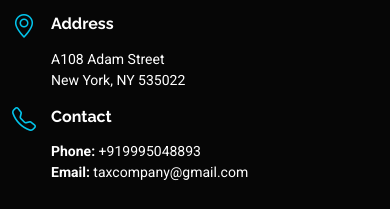
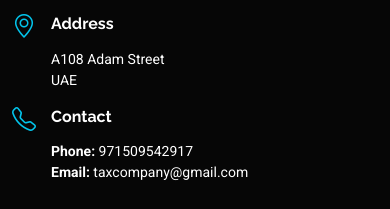
Before and after one commit to sreyasstp/taxfirm, a plain HTML site: page about.html in a window 390 px wide. Shown: the part 1245-1454 px from the top of the page. Drawn offline with Linux system fonts and the light colour scheme.

Commit message:
phonechange

```diff
--- a/about.html
+++ b/about.html
@@ -118,7 +118,7 @@
           <div class="address">
             <h4>Address</h4>
             <p>A108 Adam Street</p>
-            <p>New York, NY 535022</p>
+            <p>UAE</p>
             <p></p>
           </div>
 
@@ -129,7 +129,7 @@
           <div>
             <h4>Contact</h4>
             <p>
-              <strong>Phone:</strong> <span>+919995048893</span><br>
+              <strong>Phone:</strong> <span>971509542917</span><br>
               <strong>Email:</strong> <span>taxcompany@gmail.com</span><br>
             </p>
           </div>
```
Also changed, not shown: contact.html (+2 -2 lines), index.html (+1 -1 lines), services.html (+2 -2 lines).
